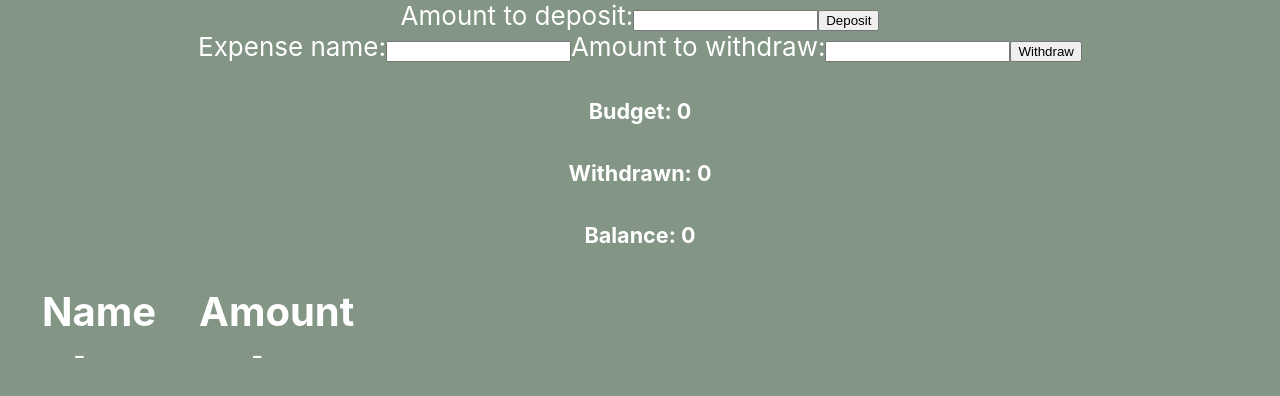
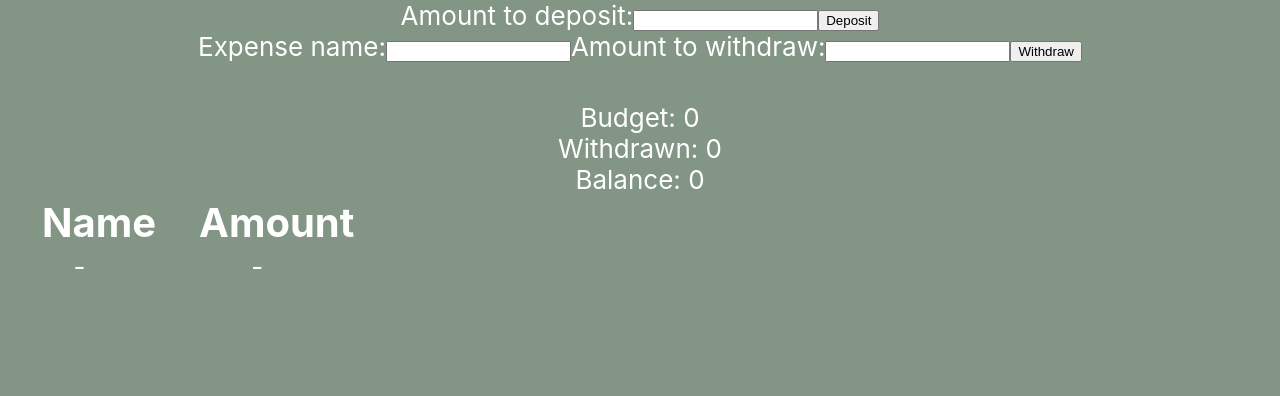
Before and after one commit to talebhammoude/FE21-JS3-taleb-hammoude-homework1, a React (Create React App) app in the folder js3homework1/: page / in a window 1280 px wide. Shown: the top 396 px of the page. Built offline with nearby package versions, Linux system fonts and the light colour scheme.

Commit message:
Checking balance before withdraw

```diff
--- a/js3homework1/src/App.js
+++ b/js3homework1/src/App.js
@@ -16,8 +16,6 @@ function App() {
     localStorage.setItem("deposit", 0);
     localStorage.setItem("withdrawn", 0);
     localStorage.setItem("balance", 0);
-
-
   }
 
 
@@ -46,6 +44,9 @@ function App() {
     const expenseNameInputValue = document.querySelector(".exp").value;
     const expenseAmountInputValue = document.querySelector(".exp-amount").value;
 
+
+    if(document.querySelector(".exp-amount").value < parseInt(document.querySelector(".balance").innerHTML)) {
+
       localStorage.setItem("withdrawn", parseInt(localStorage.getItem("withdrawn"))+parseInt(expenseAmountInputValue));
       localStorage.setItem("balance", parseInt(localStorage.getItem("balance"))- expenseAmountInputValue );
 
@@ -59,6 +60,13 @@ function App() {
       setTimeout(()=>{
         window.location.reload();
       }, 300);
+
+    } else {
+      alert("You dont have enough money!")
+    }
+
+
+
 
 
 
--- a/js3homework1/src/Components/Info/index.js
+++ b/js3homework1/src/Components/Info/index.js
@@ -8,9 +8,23 @@ class Info extends React.Component {
     render() {
       return (
         <div>
-            <h5 className='budget'>Budget: {this.props.getBudget}</h5>
-            <h5 className='withdrawn'>Withdrawn:  {this.props.getWithdrawn}</h5>
-            <h5 className='balance'  value={this.props.getBalance}>Balance: {this.props.getBalance}</h5>
+
+          <div style={{marginTop:40}}>
+            <label>Budget: </label>
+            <span className='budget'>{this.props.getBudget}</span>
+          </div>
+
+          <div>
+            <label>Withdrawn: </label>
+            <span className='withdrawn'>{this.props.getWithdrawn}</span>
+          </div>
+
+          <div>
+            <label>Balance: </label>
+            <span className='balance'>{this.props.getBalance}</span>
+          </div>
+
+
         </div>
       );
     }
```
